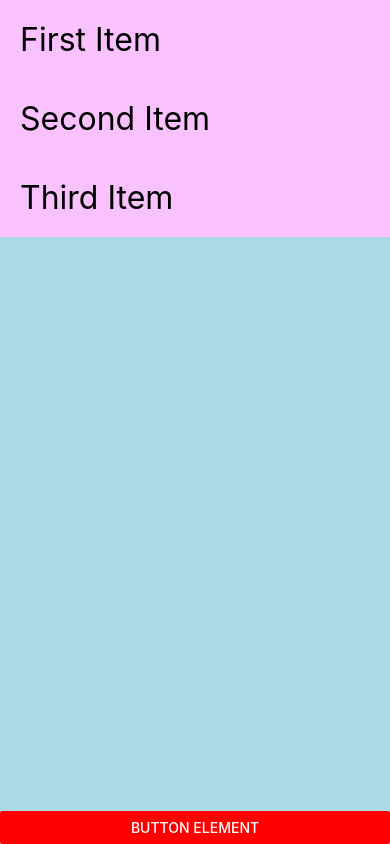
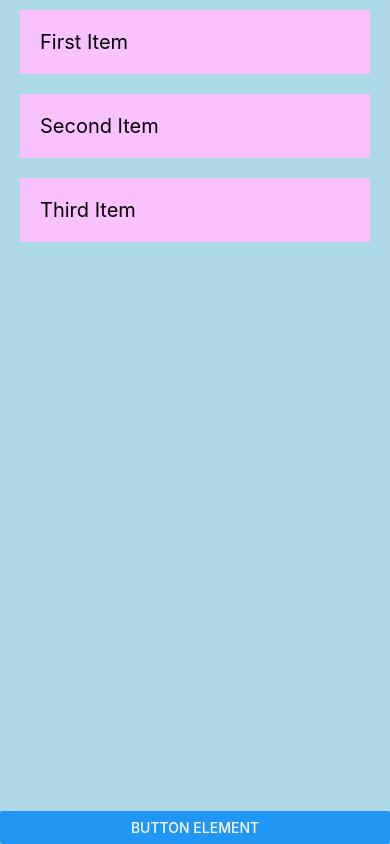
Before and after one commit to dconco/my-native-app, a React Native app: screen / in a window 390 px wide. Built offline with nearby package versions, Linux system fonts and the light colour scheme.

Commit message:
Refactor App component and styles

```diff
--- a/App.jsx
+++ b/App.jsx
@@ -1,15 +1,12 @@
 import {
    SafeAreaView,
-   View,
    FlatList,
    StyleSheet,
-   Text,
    StatusBar,
    Alert,
-   Button,
 } from 'react-native'
 import React, { useState } from 'react'
-import { ItemText, ItemView } from './styles/App.style';
+import { ItemText, ItemView, StyledButton } from './styles/App.style';
 
 
 const App = () => {
@@ -27,19 +24,26 @@ const App = () => {
    ]
 
    const Item = ({ title }) => (
-      <ItemView style={styles.item}>
-         <ItemText style={styles.title}>{title}</ItemText>
+      <ItemView>
+         <ItemText key={title}>{title}</ItemText>
       </ItemView>
    )
 
 
-   // return JSX
+   /**
+    * Renders an item with a title.
+    *
+    * @component
+    * @param {Object} props - The component props.
+    * @param {string} props.title - The title of the item.
+    * @returns {JSX.Element} The rendered Item component.
+    */
    return (
       <SafeAreaView style={styles.container}>
          <FlatList data={dataList} renderItem={({ item }) => <Item title={item.title} />} keyExtractor={Math.random} />
          <StatusBar backgroundColor='lightblue' barStyle='dark-content' />
 
-         <Button title='Button Element' color={'red'} onPress={buttonClickFunc} />
+         <StyledButton title='Button Element' onPress={buttonClickFunc} />
       </SafeAreaView>
    )
 }
@@ -49,12 +53,6 @@ const styles = StyleSheet.create({
       flex: 1,
       backgroundColor: 'lightblue'
    },
-   item: {
-
-   },
-   title: {
-      fontSize: 32,
-   },
 })
 
 export default App
--- a/styles/App.style.jsx
+++ b/styles/App.style.jsx
@@ -1,12 +1,17 @@
-import styled from "styled-components/native";
+import styled from "styled-components/native"
 
 const ItemView = styled.View`
    background-color: #f9c2ff;
    padding: 20px;
-`;
+   margin: 10px 20px 10px 20px;
+`
 
 const ItemText = styled.Text`
-   font-size: 32px;
-`;
+   font-size: 20px;
+`
 
-export { ItemView, ItemText };
+const StyledButton = styled.Button`
+   padding: 10px;
+`
+
+export { ItemView, ItemText, StyledButton }
```
